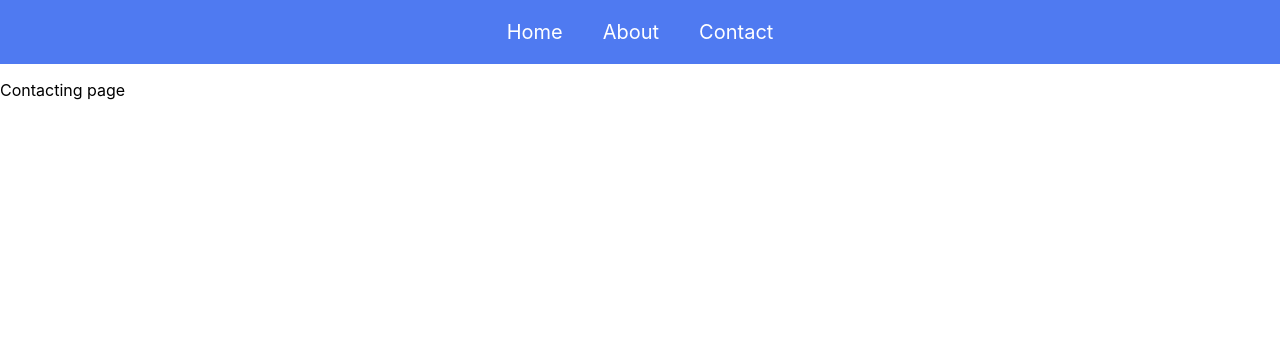
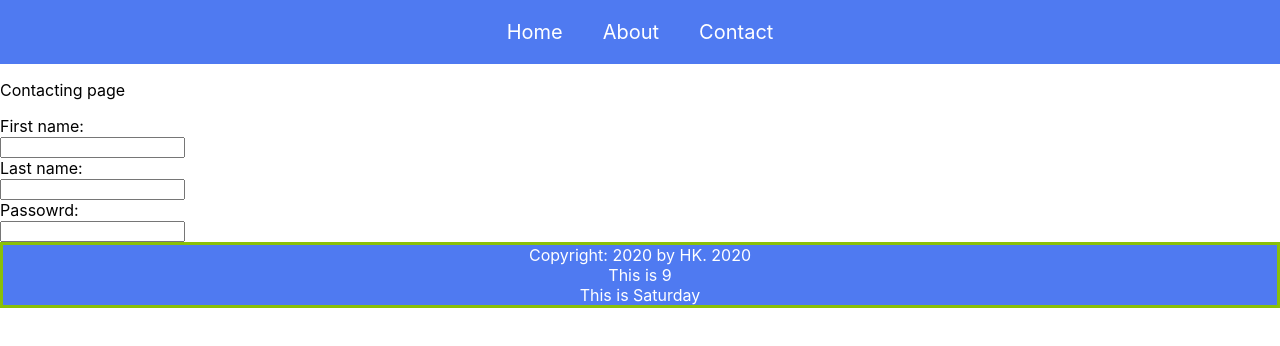
Before and after one commit to hkhual/Shalom_Zomi, a React (Create React App) app: page /Contact in a window 1280 px wide. Shown: the top 346 px of the page. Built offline with nearby package versions, Linux system fonts and the light colour scheme.

Commit message:
added new images and footer section

```diff
--- a/src/App.css
+++ b/src/App.css
@@ -1,8 +1,22 @@
 html,
 body {
   height: 100%;
-  margin: 0;
 }
+
+.body-main{
+  margin-left: 10px;
+}
+
+.footer-main{
+  background-color: rgb(79, 122,241);
+  color: white;
+  bottom: 10px;
+  border: 3px solid #8AC007;
+  text-align: center;
+}
+
+
+
 
 .App {
   text-align: center;
@@ -25,9 +39,9 @@ body {
   background-color: powderblue;
 }
 
-.footer-class {
+.footer {
   height: 50px;
-  margin-top: -50px;
+
 }
 
 @media only screen and (max-width: 600px){
@@ -49,8 +63,4 @@ body {
     background-color: rgb(212, 0, 99);
 
   }
-
-  .header-link{
-
-  }
 }
--- a/src/App.js
+++ b/src/App.js
@@ -10,6 +10,7 @@ import Body from "./components/Body";
 import About from './components/About';
 import Contact from './components/Contact';
 import NotFound from './components/NotFound';
+import Footer from './components/Footer';
 
 class App extends Component {
   render() {
@@ -35,6 +36,7 @@ class App extends Component {
             component={Contact} />
           <Route component={NotFound} />
         </Switch>
+        <Footer />
       </Router>
     );
   }
--- a/src/components/Body.js
+++ b/src/components/Body.js
@@ -1,13 +1,16 @@
 import React, { Component } from "react";
 import table from '../images/table_background.jpeg';
+import bible_book from '../images/brown-book-page.jpg';
+import worship from '../images/hands-worship.jpg';
 
 class Body extends Component {
   render() {
     return (
       <div class="body-main">
-        <h2>Image page</h2>
-        <p>Body paragraph</p>
+        <h2>Imaging sliding</h2>
         <img src={table} alt="table background" width="700px" height="500px" />
+        <img src={bible_book} alt="Bible Book" width="700px" height="500px" />
+        <img src={worship} alt="Worship" width="700px" height="500px" />
       </div>
     );
   }
--- a/src/components/Contact.js
+++ b/src/components/Contact.js
@@ -2,9 +2,17 @@ import React from 'react';
 
 
 const Contact = () => {
-    return(
+    return (
         <div>
             <p>Contacting page</p>
+            <form>
+                <label for="fname">First name:</label><br />
+                <input type="text" id="fname" name="fname" /><br />
+                <label for="lname">Last name:</label><br />
+                <input type="text" id="lname" name="lname" /><br />
+                <label for="fpassword">Passowrd:</label><br />
+                <input type="password" name="lpassword" />
+            </form>
         </div>
     );
 }
--- a/src/components/Footer.js
+++ b/src/components/Footer.js
@@ -1,6 +1,5 @@
 import React from "react";
 import "./Footer.css";
-
 
 const date = new Date();
 const year = date.getFullYear();
@@ -10,7 +9,7 @@ const day = date.getDay();
 
 let today = '';
 
-  switch(day){
+switch (day) {
   case 0:
     today = 'Sunday';
     break;
@@ -40,18 +39,14 @@ let today = '';
 }
 
 
-const Footer = () =>{
-  return(
-    <div>
+const Footer = () => {
+  return (
+    <div className="footer-main">
       <div>Copyright: 2020 by HK. {year}</div>
-      <div>This is {month +1 }</div>
+      <div>This is {month + 1}</div>
       <div>This is {today}</div>
-      <div>This is Footer section</div>
-
     </div>
   );
 }
 
-
-
 export default Footer;
```
Also changed, not shown: src/images/hands-worship.jpg (added), 1 other file (tests, documents, lock files or other folders). Lines whose indentation alone changed are shown as unchanged.
